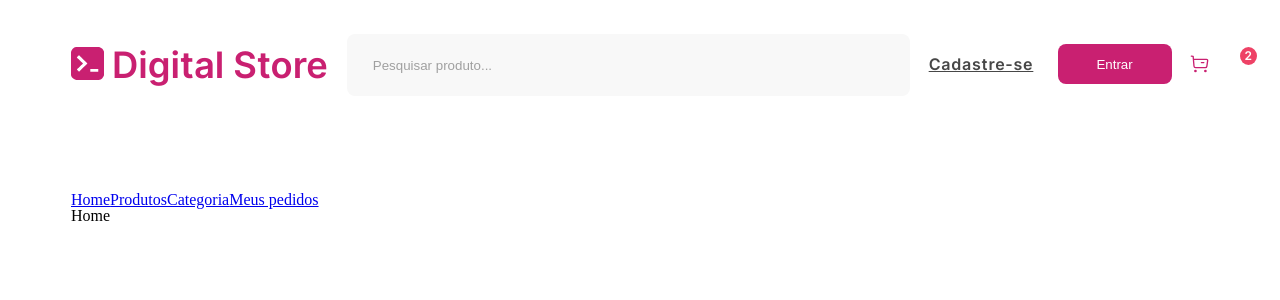
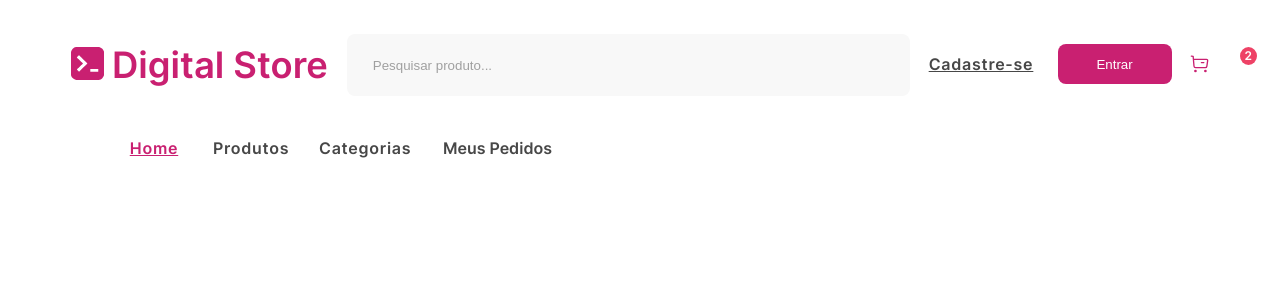
Before and after one commit to SergioFerreiraFilho/Digital-Store, a React (Create React App) app: page / in a window 1280 px wide. Shown: the top 300 px of the page. Built offline with nearby package versions, Linux system fonts and the light colour scheme.

Commit message:
Adicionando arquivos na pasta Nav e colocando CSS

```diff
--- a/src/components/Header/Nav/index.js
+++ b/src/components/Header/Nav/index.js
@@ -1,13 +1,14 @@
 import {Link} from "react-router-dom";
+import "./style.css";
 
 
 export default function Nav() {
     return (
         <nav>
-            <Link to="/" >Home</Link>
-            <Link to="/produtos" >Produtos</Link>
-            <Link to="/categorias" >Categoria</Link>
-            <Link to="/meusPedidos" >Meus pedidos</Link>
+            <Link className="home" to="/" >Home</Link>
+            <Link className="produtos" to="/produtos" >Produtos</Link>
+            <Link className="categorias" to="/categorias" >Categorias</Link>
+            <Link className="meus-pedidos" to="/meus-pedidos" >Meus Pedidos</Link>
         </nav>
     );
 }
--- /dev/null
+++ b/src/components/Header/Nav/style.css
@@ -0,0 +1,76 @@
+.home {
+    position: absolute;
+    width: 74px;
+    height: 28px;
+    top: 134px;
+    left: 117px;
+    right: 1291px;
+    bottom: 32px;
+    font-family: 'Inter';
+    font-style: normal;
+    font-weight: 700;
+    font-size: 16px;
+    line-height: 28px;
+    text-align: center;
+    letter-spacing: 0.75px;
+    color: #C92071;
+}
+
+.produtos {
+    position: absolute;
+    width: 74px;
+    height: 28px;
+    left: 181px;
+    right: 1185px;
+    top: 134px;
+    bottom: 30px;
+    font-family: 'Inter';
+    font-style: normal;
+    font-weight: 400;
+    font-size: 16px;
+    line-height: 28px;
+    text-align: center;
+    letter-spacing: 0.75px;
+    padding-left: 32px;
+    text-decoration: none;
+    color: #474747;
+}
+
+.categorias {
+    position: absolute;
+    width: 89px;
+    height: 28px;
+    left: 287px;
+    right: 1064px;
+    top: 134px;
+    bottom: 30px;
+    font-family: 'Inter';
+    font-style: normal;
+    font-weight: 400;
+    font-size: 16px;
+    line-height: 28px;
+    text-align: center;
+    letter-spacing: 0.75px;
+    text-decoration: none;
+    padding-left: 32px;
+    color: #474747;
+}
+
+.meus-pedidos {
+    position: absolute;
+    width: 115px;
+    height: 28px;
+    left: 408px;
+    right: 917px;
+    top: 140px;
+    bottom: 30px;
+    font-family: 'Inter';
+    font-style: normal;
+    font-weight: 400;
+    font-size: 16px;
+    line-height: 28px 145%;
+    text-align: center;
+    padding-left: 32px;
+    text-decoration: none;
+    color: #474747;
+}
--- a/src/pages/Categorias/index.js
+++ b/src/pages/Categorias/index.js
@@ -1,7 +1,7 @@
 export default function Categorias () {
     return (
         <div>
-            Página de categorias.
+            {/* Página de categorias. */}
         </div>
     );
 }
--- a/src/pages/Home/index.js
+++ b/src/pages/Home/index.js
@@ -3,7 +3,7 @@ export default function Home (){
 
     return (
         <div>
-            Home
+            {/* Home */}
         </div>
     );
 }
--- a/src/pages/MeusPedidos/index.js
+++ b/src/pages/MeusPedidos/index.js
@@ -1,7 +1,7 @@
 export default function MeusPedidos () {
     return (
         <div>
-            Páginda pedidos
+            {/* Página pedidos */}
         </div>
     );
 }
--- a/src/pages/Produtos/index.js
+++ b/src/pages/Produtos/index.js
@@ -1,7 +1,7 @@
 export default function Produtos () {
     return (
         <div>
-            Pagina de Produtos
+            {/* Pagina de Produtos */}
         </div>
     );
 }
```
